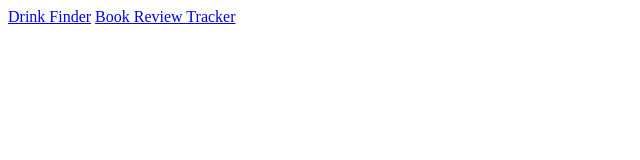
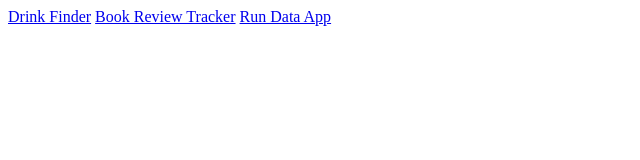
Before and after one commit to spfohman/spfohman.github.io, a plain HTML site: page index.html in a window 1280 px wide. Shown: the whole page, without its empty margins (0-640 px from the left). Drawn offline with Linux system fonts and the light colour scheme.

Commit message:
add run app link

```diff
--- a/index.html
+++ b/index.html
@@ -6,3 +6,6 @@
   title="Book Review Tracker"
   >Book Review Tracker</a
 >
+<a href="https://gentle-beach-60454.herokuapp.com/" title="Run Data App"
+  >Run Data App</a
+>
```
